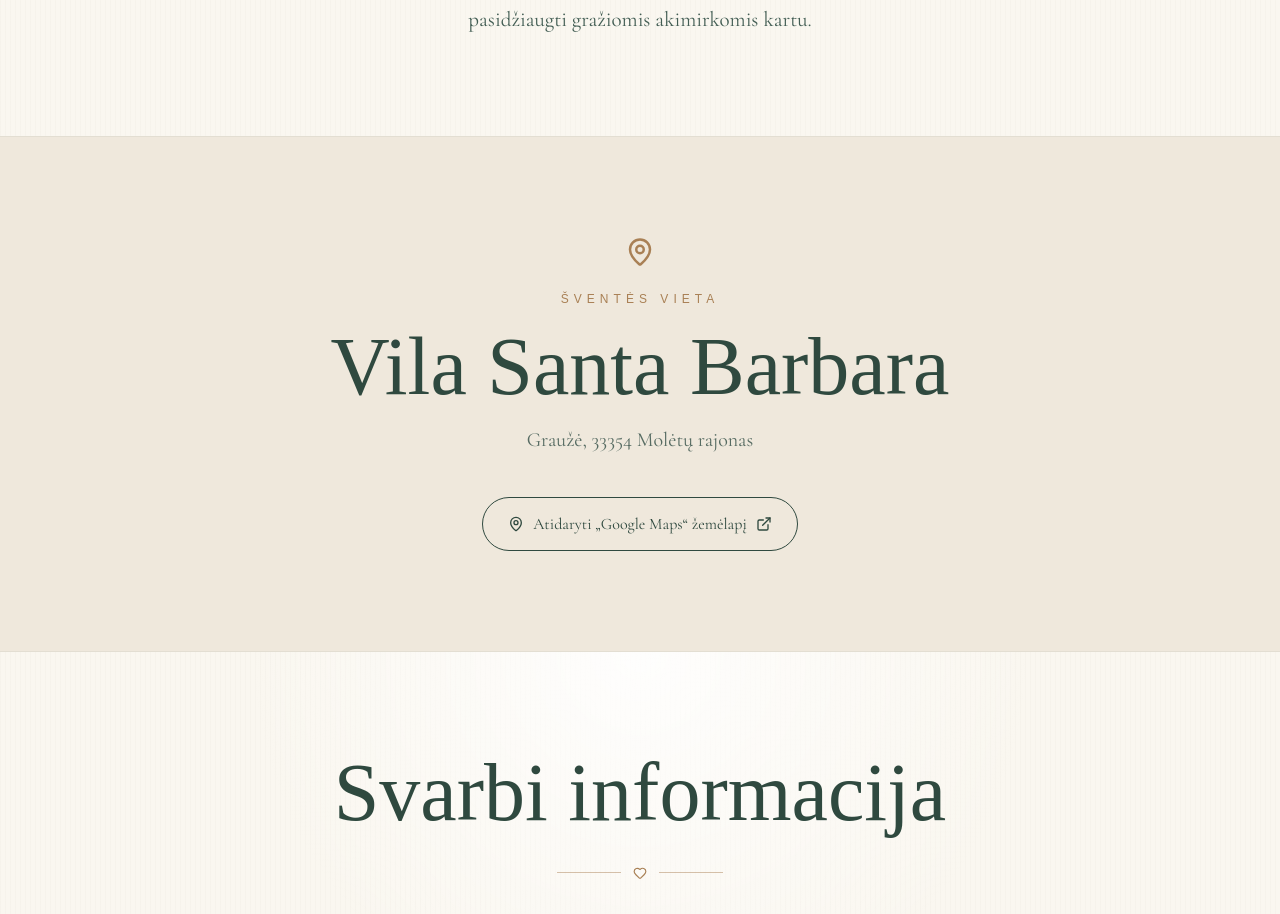
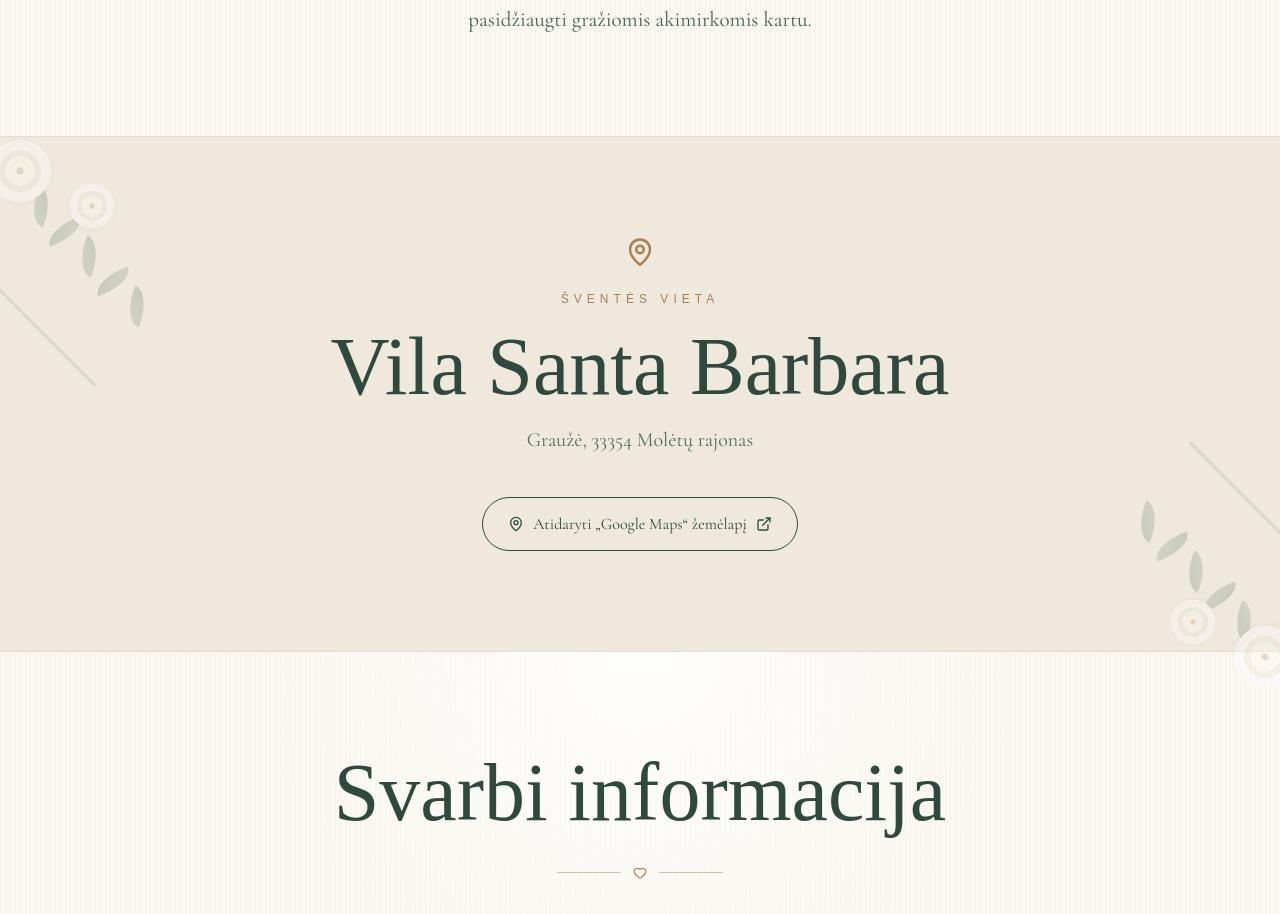
Before and after one commit to wiktoriailk-gif/kvietimas, a React (Vite) app: page / in a window 1280 px wide. Shown: the part 1403-2317 px from the top of the page. Built offline with nearby package versions, Linux system fonts and the light colour scheme; a web font is replaced by a local one.

Commit message:
Update App.jsx

```diff
--- a/src/App.jsx
+++ b/src/App.jsx
@@ -86,7 +86,11 @@ export default function App() {
         </section>
 
         <section id="place" className="place section">
-          <div className="section-inner">
+          <div className="venue-photo" aria-hidden="true" />
+          <div className="venue-veil" aria-hidden="true" />
+          <Botanical side="tl" small />
+          <Botanical side="br" small />
+          <div className="section-inner venue-content">
             <MapPin className="gold icon" />
             <p className="eyebrow">ŠVENTĖS VIETA</p>
             <h2>Vila Santa Barbara</h2>
```
